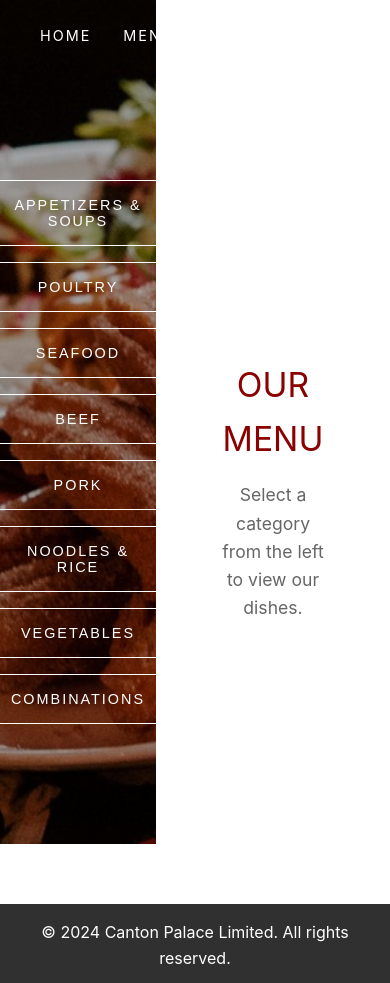
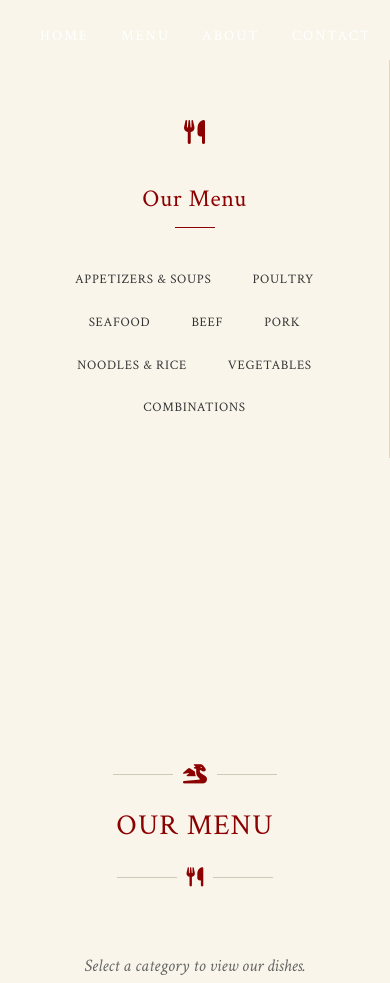
Before and after one commit to N-Look/CantonPalace, a website: page menu.html in a window 390 px wide. Shown: the top 983 px of the page. Drawn offline with Linux system fonts and the light colour scheme; a script that the page names is missing.

Commit message:
menu page designed

```diff
--- a/menu.html
+++ b/menu.html
@@ -6,13 +6,14 @@
     <title>Menu - Canton Palace Trinidad</title>
     <link rel="stylesheet" href="https://cdnjs.cloudflare.com/ajax/libs/font-awesome/6.5.1/css/all.min.css">
     <link rel="stylesheet" href="styles.css">
+    <link href="https://fonts.googleapis.com/css2?family=Crimson+Text:ital,wght@0,400;0,600;1,400&family=Noto+Serif+SC:wght@400;500;600&display=swap" rel="stylesheet">
 </head>
 <body class="menu-page">
     <!-- Mobile Header -->
     <div class="mobile-header">
         <div class="mobile-header-content">
             <a href="index.html" class="mobile-logo">
-                <img src="/images/logo.png" alt="Logo">
+                Canton Palace
             </a>
             <button class="mobile-menu-btn">
                 <i class="fas fa-bars"></i>
@@ -32,29 +33,58 @@
         </nav>
     </header>
 
-    <div class="menu-layout">
-        <div class="menu-hero">
-            <div class="menu-nav">
-                <button class="menu-nav-btn" id="appetizers-btn">APPETIZERS & SOUPS</button>
-                <button class="menu-nav-btn" id="poultry-btn">POULTRY</button>
-                <button class="menu-nav-btn" id="seafood-btn">SEAFOOD</button>
-                <button class="menu-nav-btn" id="beef-btn">BEEF</button>
-                <button class="menu-nav-btn" id="pork-btn">PORK</button>
-                <button class="menu-nav-btn" id="noodlesrice-btn">NOODLES & RICE</button>
-                <button class="menu-nav-btn" id="vegetables-btn">VEGETABLES</button>
-                <button class="menu-nav-btn" id="combinations-btn">COMBINATIONS</button>
+    <div class="menu-container-new">
+        <div class="menu-sidebar">
+            <div class="sidebar-decoration">
+                <i class="fas fa-utensils"></i>
             </div>
-            <div class="menu-image">
-                <img id="category-image" src="/images/food.jpg" alt="Featured Dish">
+            <h3 class="sidebar-title">Our Menu</h3>
+            <div class="menu-categories">
+                <a class="category-link" id="appetizers-btn">
+                    Appetizers & Soups
+                </a>
+                <a class="category-link" id="poultry-btn">
+                    Poultry
+                </a>
+                <a class="category-link" id="seafood-btn">
+                    Seafood
+                </a>
+                <a class="category-link" id="beef-btn">
+                    Beef
+                </a>
+                <a class="category-link" id="pork-btn">
+                    Pork
+                </a>
+                <a class="category-link" id="noodlesrice-btn">
+                    Noodles & Rice
+                </a>
+                <a class="category-link" id="vegetables-btn">
+                    Vegetables
+                </a>
+                <a class="category-link" id="combinations-btn">
+                    Combinations
+                </a>
             </div>
         </div>
 
-        <main class="menu-container">
-            <div class="menu-section fade-in">
-                <h2>OUR MENU</h2>
-                <p class="menu-intro">Select a category from the left to view our dishes.</p>
-                <div class="menu-items">
+        <main class="menu-content">
+            <div class="menu-header">
+                <div class="menu-decoration">
+                    <span class="decoration-line"></span>
+                    <i class="fas fa-dragon"></i>
+                    <span class="decoration-line"></span>
                 </div>
+                <h2 class="selected-category">OUR MENU</h2>
+                <div class="menu-decoration">
+                    <span class="decoration-line"></span>
+                    <i class="fas fa-utensils"></i>
+                    <span class="decoration-line"></span>
+                </div>
+            </div>
+
+            <p class="menu-intro">Select a category to view our dishes.</p>
+            <div class="menu-items">
+                <!-- Menu items will be populated here by JavaScript -->
             </div>
         </main>
     </div>
--- a/styles.css
+++ b/styles.css
@@ -5,7 +5,7 @@
 }
 
 body {
-    font-family: -apple-system, BlinkMacSystemFont, 'Segoe UI', Roboto, Oxygen, Ubuntu, Cantarell, sans-serif;
+    font-family: 'Crimson Text', -apple-system, BlinkMacSystemFont, 'Segoe UI', Roboto, Oxygen, Ubuntu, Cantarell, sans-serif;
     line-height: 1.6;
     min-height: 100vh;
 }
@@ -138,157 +138,315 @@ footer {
     z-index: 5;
 }
 
-/* Menu Page Styles */
+/* Updated Menu Page Styles */
 .menu-page {
-    background: #fff;
+    background: #f9f5ea;
     padding-top: 0;
-    overflow-x: hidden;
+    font-family: 'Crimson Text', serif;
+    color: #333;
 }
 
-.menu-layout {
+/* New Menu Container */
+.menu-container-new {
     display: flex;
     min-height: 100vh;
     padding-top: 60px;
 }
 
-.menu-hero {
+/* Updated Menu Sidebar */
+.menu-sidebar {
+    width: 30%;
+    background: #f9f5ea;
+    display: flex;
+    flex-direction: column;
     position: fixed;
+    justify-content: center;
     left: 0;
     top: 0;
-    width: 40%;
     height: 100vh;
-    background: #000;
+    padding-top: 80px;
+    padding-bottom: 40px;
+    border-right: 1px solid #e0d5c0;
+    text-align: center;
+    font-family: 'Crimson Text', serif;
+}
+
+.sidebar-decoration {
+    text-align: center;
+    margin-bottom: 30px;
+}
+
+.sidebar-decoration i {
+    font-size: 24px;
+    color: #8b0000;
+}
+
+/* Menu Categories */
+.menu-categories {
     display: flex;
     flex-direction: column;
-    justify-content: center;
-    align-items: center;
-    padding-top: 60px;
+    gap: 18px;
+    padding: 10px 20px;
+    margin: 0 auto;
+    width: 100%;
+    max-width: 220px;
 }
 
-.menu-image {
-    position: absolute;
-    top: 0;
-    left: 0;
-    width: 100%;
-    height: 100%;
-    z-index: 1;
+.category-link {
+    display: block;
+    color: #333;
+    padding: 8px 0;
+    transition: all 0.25s ease;
+    text-decoration: none;
+    cursor: pointer;
+    position: relative;
+    text-transform: uppercase;
+    letter-spacing: 0.7px;
+    font-size: 15px;
+    border-bottom: 1px solid transparent;
+    font-family: 'Crimson Text', serif;
+    font-weight: 500;
 }
 
-.menu-image img {
+.category-link:after {
+    content: "";
+    position: absolute;
+    left: 0;
+    bottom: -2px;
     width: 100%;
-    height: 100%;
-    object-fit: cover;
-    opacity: 0.7;
+    height: 1px;
+    background-color: #8b0000;
+    transform: scaleX(0);
+    transition: transform 0.3s ease;
+    transform-origin: center;
 }
 
-.menu-nav {
-    position: relative;
-    z-index: 2;
-    display: flex;
-    flex-direction: column;
-    gap: 1rem;
-    padding: 2rem;
+.category-link:hover:after,
+.category-link.active:after {
+    transform: scaleX(1);
 }
 
-.menu-nav-btn {
-    background: transparent;
-    border: 1px solid white;
-    color: white;
-    padding: 1rem 2rem;
-    font-size: 0.9rem;
-    text-transform: uppercase;
-    letter-spacing: 2px;
-    cursor: pointer;
-    transition: all 0.3s ease;
-    text-decoration: none;
-    display: inline-block;
-    text-align: center;
+.category-link:hover,
+.category-link.active {
+    color: #8b0000;
 }
 
-.menu-nav-btn:hover,
-.menu-nav-btn.active {
-    background: white;
-    color: black;
+.category-icon {
+    margin-right: 10px;
+    font-size: 14px;
 }
 
-.menu-container {
-    width: 60%;
-    margin-left: 40%;
-    padding: 4rem;
-    display: flex;
-    justify-content: center;
+.category-name {
+    font-weight: 600;
 }
 
-/* Menu Section */
-.menu-section {
-    width: 100%;
-    max-width: 600px;
-    opacity: 0;
-    transform: translateY(20px);
-    animation: fadeIn 0.6s ease forwards;
+.category-link.active {
+    font-weight: 700;
 }
 
+/* Menu Content - adjusted for new sidebar width */
+.menu-content {
+    width: 70%;
+    margin-left: 30%;
+    font-family: 'Crimson Text', serif;
+}
+
+.menu-header {
+    text-align: center;
+    margin-bottom: 2rem;
+}
+
+.selected-category {
+    font-size: 2.4rem;
+    color: #8b0000;
+    margin: 1.2rem 0;
+    font-weight: normal;
+    letter-spacing: 1.2px;
+    font-family: 'Crimson Text', serif;
+}
+
+.menu-decoration {
+    display: flex;
+    align-items: center;
+    justify-content: center;
+    margin: 1rem 0;
+}
+
+.decoration-line {
+    height: 1px;
+    background: #d1c9b8;
+    width: 100px;
+    display: inline-block;
+    margin: 0 10px;
+}
+
+.menu-decoration i {
+    color: #8b0000;
+    font-size: 1.2rem;
+}
+
+/* Menu Intro */
 .menu-intro {
     text-align: center;
     color: #666;
-    font-size: 1.1rem;
-    margin-top: 1rem;
+    font-size: 1.2rem;
+    margin-bottom: 2rem;
+    font-style: italic;
+    font-family: 'Crimson Text', serif;
 }
 
-/* Menu Items Layout */
+/* Updated Menu Items */
 .menu-items {
-    display: flex;
+    display: grid;
+    width: 550px;
     flex-direction: column;
-    gap: 2rem;
-    width: 100%;
+    gap: 0.5rem;
 }
 
+/* Category Heading */
+.category-heading {
+    font-size: 1.6rem;
+    color: #8b0000;
+    margin-top: 0.5rem;
+    margin-bottom: 1.2rem;
+    padding-bottom: 0.5rem;
+    border-bottom: 1px solid #d1c9b8;
+    font-weight: normal;
+    letter-spacing: 0.7px;
+    font-family: 'Crimson Text', serif;
+}
+
+/* Menu Item */
 .menu-item {
-    width: 100%;
-    display: flex;
-    flex-direction: column;
+    margin-bottom: 1rem;
 }
 
 .item-header {
     display: flex;
     justify-content: space-between;
     align-items: baseline;
+    margin-bottom: 0.3rem;
+    position: relative;
+}
+
+.item-header:after {
+    content: "";
+    position: absolute;
+    left: 0;
+    right: 0;
+    bottom: 0.5em;
+    border-bottom: 2px dotted rgba(209, 201, 184, 0.7);
     width: 100%;
-    margin-bottom: 0.5rem;
+    z-index: 0;
 }
 
 .item-header h3 {
-    font-size: 1rem;
+    font-size: 1.15rem;
     font-weight: normal;
     color: #333;
-    flex: 1;
-    margin-right: 2rem;
+    font-weight: 600;
+    margin-right: 1rem;
+    position: relative;
+    z-index: 1;
+    background: #f9f5ea;
+    padding-right: 0.5rem;
+    font-family: 'Crimson Text', serif;
 }
 
 .price {
-    font-size: 0.95rem;
-    color: #333;
-    min-width: 50px;
+    font-size: 1.05rem;
+    color: #8b0000;
+    min-width: 60px;
     text-align: right;
+    font-weight: 600;
+    position: relative;
+    z-index: 1;
+    background: #f9f5ea;
+    padding-left: 0.5rem;
+    font-family: 'Crimson Text', serif;
 }
 
 .description {
-    font-size: 0.95rem;
+    font-size: 1rem;
     color: #666;
     line-height: 1.6;
-    margin-bottom: 1rem;
+    margin-top: 0.3rem;
+    font-style: italic;
+    font-family: 'Crimson Text', serif;
 }
 
-@keyframes fadeIn {
-    to {
-        opacity: 1;
-        transform: translateY(0);
+/* Media Queries for Responsive Design */
+@media (max-width: 1200px) {
+    .menu-sidebar {
+        width: 250px;
+    }
+    .menu-content {
+        width: calc(100% - 250px);
+        margin-left: 250px;
     }
 }
 
-.menu-section.show {
-    opacity: 1;
-    transform: translateY(0);
+@media (max-width: 1024px) {
+    .menu-sidebar {
+        width: 240px;
+    }
+    .menu-content {
+        width: calc(100% - 240px);
+        margin-left: 240px;
+        padding: 2rem 3rem;
+    }
+    .category-name {
+        font-size: 13px;
+    }
+}
+
+@media (max-width: 768px) {
+    .menu-container-new {
+        flex-direction: column;
+    }
+    .menu-sidebar {
+        width: 100%;
+        height: auto;
+        position: static;
+        padding: 60px 15px 20px;
+    }
+    .menu-categories {
+        flex-direction: row;
+        flex-wrap: wrap;
+        justify-content: center;
+        gap: 5px 15px;
+        max-width: 100%;
+    }
+    .category-link {
+        padding: 8px 5px;
+        font-size: 13px;
+        width: auto;
+        margin: 0 5px;
+    }
+    .category-icon {
+        margin-right: 5px;
+    }
+    .menu-content {
+        width: 100%;
+        margin-left: 0;
+        padding: 2rem;
+    }
+}
+
+@media (max-width: 480px) {
+    .menu-content {
+        padding: 1.5rem 1rem;
+    }
+    .category-link {
+        width: auto;
+        margin: 0 8px;
+    }
+    .selected-category {
+        font-size: 1.8rem;
+    }
+    .decoration-line {
+        width: 60px;
+    }
 }
 
 /* Animation Classes */
@@ -708,21 +866,7 @@ h2, .about-text h2, .reservations-text h3 {
     margin-top: 1rem;
 }
 
-.item-header {
-    display: flex;
-    justify-content: space-between;
-    align-items: baseline;
-    margin-bottom: 0.5rem;
-    width: 100%;
-}
 
-.description {
-    font-size: 0.95rem;
-    color: #666;
-    line-height: 1.6;
-    margin-bottom: 1rem;
-    width: 100%;
-}
 
 /* Menu Section Header */
 .menu-section h2 {
@@ -757,3 +901,25 @@ h2, .about-text h2, .reservations-text h3 {
         text-align: center;
     }
 }
+
+.sidebar-title {
+    font-family: 'Crimson Text', serif;
+    color: #8b0000;
+    font-size: 24px;
+    font-weight: normal;
+    margin: 0 0 24px;
+    padding-bottom: 10px;
+    position: relative;
+    letter-spacing: 0.7px;
+}
+
+.sidebar-title:after {
+    content: '';
+    position: absolute;
+    bottom: 0;
+    left: 50%;
+    transform: translateX(-50%);
+    width: 40px;
+    height: 1px;
+    background-color: #8b0000;
+}
```
Also changed, not shown: menu.js (+21 -21 lines).
